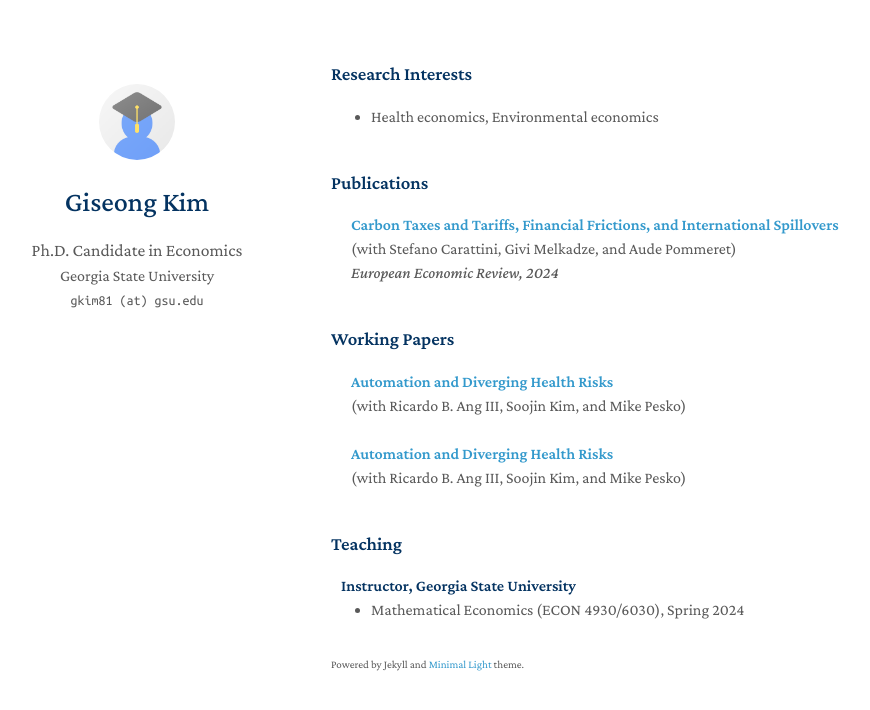
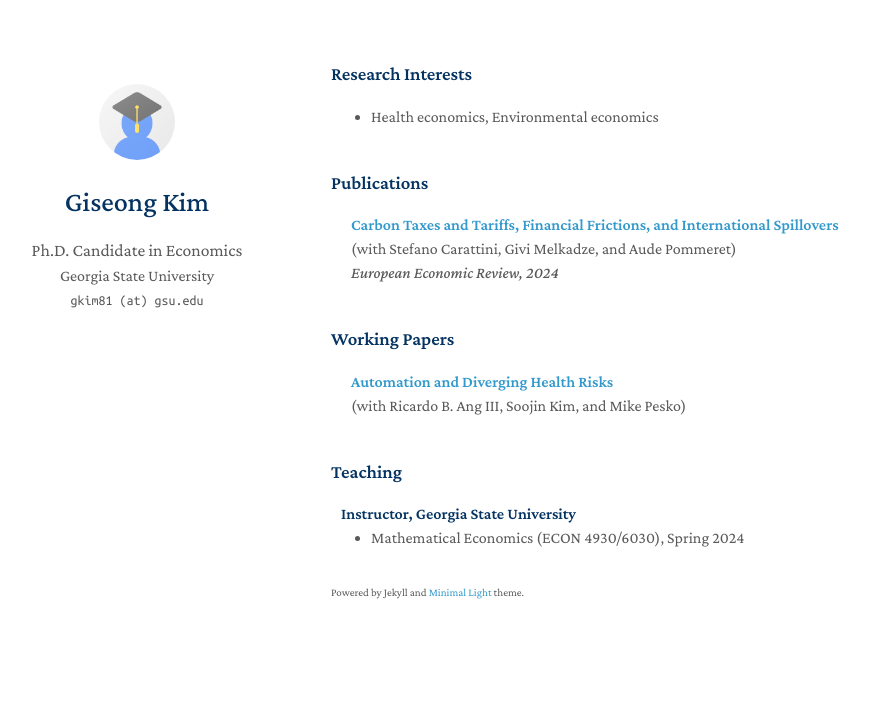
Before and after one commit to giseong-kim/giseong-kim.github.io, a Jekyll site: the page built from index.md, in a window 1280 px wide. Shown: the top 710 px of the page, without its empty margins (139-1009 px from the left). Built offline with Jekyll 4.4.1, drawn with Linux system fonts in a browser that asks for light colours; a style sheet for code colours, icons or effects is not loaded.

Commit message:
Update workingpapers.yml

```diff
--- a/_data/workingpapers.yml
+++ b/_data/workingpapers.yml
@@ -1,15 +1,4 @@
 main:
-
-  - title: "Automation and Diverging Health Risks"
-    authors: (with Ricardo B. Ang III, Soojin Kim, and Mike Pesko)
-    conference_short:
-    conference:
-    pdf: https://giseong-kim.github.io/assets/files/AKKP_2025.pdf
-    code:
-    page:
-    bibtex:
-    notes:
-    image:
 
   - title: "Automation and Diverging Health Risks"
     authors: (with Ricardo B. Ang III, Soojin Kim, and Mike Pesko)
```
